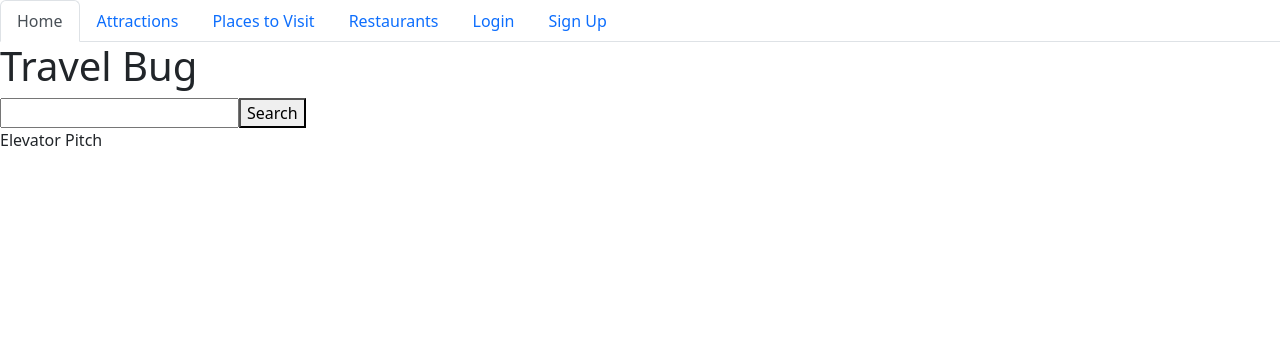
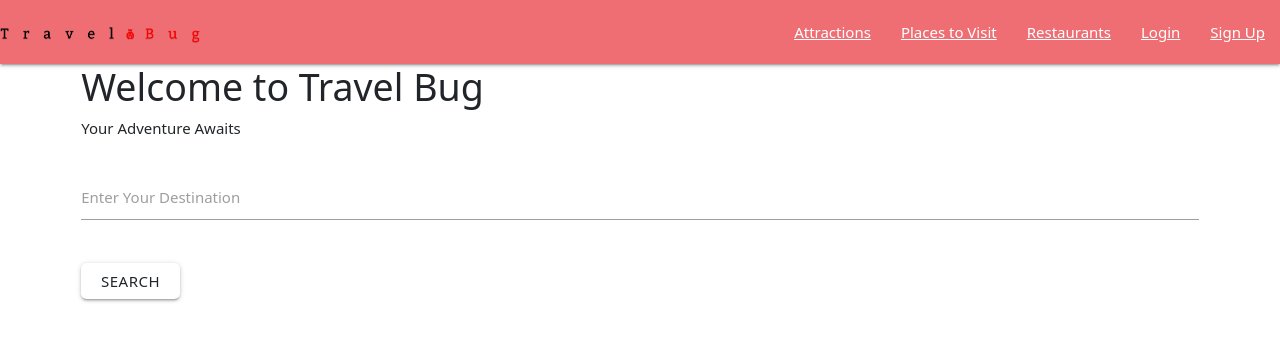
Before and after one commit to foxeyb28/Project-3-TravelBug, a React (Create React App) app in the folder client/: page / in a window 1280 px wide. Shown: the top 340 px of the page. Built offline with nearby package versions, Linux system fonts and the light colour scheme.

Commit message:
css styling

```diff
--- a/client/package.json
+++ b/client/package.json
@@ -10,6 +10,7 @@
     "bootstrap": "^5.2.3",
     "graphql": "^15.4.1",
     "jwt-decode": "^2.2.0",
+    "materialize-css": "^1.0.0-rc.2",
     "node-fetch": "^3.3.2",
     "react": "^16.13.1",
     "react-bootstrap": "^2.7.0",
--- a/client/src/components/LoginForm.js
+++ b/client/src/components/LoginForm.js
@@ -1,13 +1,12 @@
-// see SignupForm.js for comments
-import { useState } from 'react';
-import { Form, Button, Alert } from 'react-bootstrap';
+import React, { useState } from 'react';
+import M from 'materialize-css';
+import 'materialize-css/dist/css/materialize.min.css';
 
 import { loginUser } from '../utils/API.js';
 import Auth from '../utils/auth';
 
 const LoginForm = () => {
   const [userFormData, setUserFormData] = useState({ email: '', password: '' });
-  const [validated] = useState(false);
   const [showAlert, setShowAlert] = useState(false);
 
   const handleInputChange = (event) => {
@@ -18,22 +17,14 @@ const LoginForm = () => {
   const handleFormSubmit = async (event) => {
     event.preventDefault();
 
-    // check if form has everything (as per react-bootstrap docs)
-    const form = event.currentTarget;
-    if (form.checkValidity() === false) {
-      event.preventDefault();
-      event.stopPropagation();
-    }
-
     try {
       const response = await loginUser(userFormData);
 
       if (!response.ok) {
-        throw new Error('something went wrong!');
+        throw new Error('Something went wrong!');
       }
 
       const { token, user } = await response.json();
-      console.log(user);
       Auth.login(token);
     } catch (err) {
       console.error(err);
@@ -41,51 +32,69 @@ const LoginForm = () => {
     }
 
     setUserFormData({
-      username: '',
       email: '',
       password: '',
     });
   };
 
   return (
-    <>
-      <Form noValidate validated={validated} onSubmit={handleFormSubmit}>
-        <Alert dismissible onClose={() => setShowAlert(false)} show={showAlert} variant='danger'>
-          Something went wrong with your login credentials!
-        </Alert>
-        <Form.Group className='mb-3'>
-          <Form.Label htmlFor='email'>Email</Form.Label>
-          <Form.Control
-            type='text'
-            placeholder='Your email'
-            name='email'
+    <div className="container" style={{ height: '100vh', display: 'flex', justifyContent: 'center', alignItems: 'center' }}>
+      <div className="row">
+        <form className="col s12 m8 offset-m2">
+          <div className="card-panel" style={{ padding: '20px', borderRadius: '10px' }}>
+            <h4>Login</h4>
+            <div className="input-field">
+              <input
+                id="email"
+                type="text"
+                className="validate"
+                placeholder="Your email"
+                name="email"
                 onChange={handleInputChange}
                 value={userFormData.email}
                 required
               />
-          <Form.Control.Feedback type='invalid'>Email is required!</Form.Control.Feedback>
-        </Form.Group>
+              <label htmlFor="email">Email</label>
+            </div>
 
-        <Form.Group className='mb-3'>
-          <Form.Label htmlFor='password'>Password</Form.Label>
-          <Form.Control
-            type='password'
-            placeholder='Your password'
-            name='password'
+            <div className="input-field">
+              <input
+                id="password"
+                type="password"
+                className="validate"
+                placeholder="Your password"
+                name="password"
                 onChange={handleInputChange}
                 value={userFormData.password}
                 required
               />
-          <Form.Control.Feedback type='invalid'>Password is required!</Form.Control.Feedback>
-        </Form.Group>
-        <Button
+              <label htmlFor="password">Password</label>
+            </div>
+
+            <button
               disabled={!(userFormData.email && userFormData.password)}
-          type='submit'
-          variant='success'>
+              className="btn waves-effect waves-light"
+              type="submit"
+              style={{ display: 'block', width: '100%' }}
+            >
               Submit
-        </Button>
-      </Form>
-    </>
+            </button>
+          </div>
+        </form>
+      </div>
+
+      {showAlert && (
+        <div className="row">
+          <div className="col s12">
+            <div className="card red darken-1">
+              <div className="card-content white-text">
+                Something went wrong with your login credentials!
+              </div>
+            </div>
+          </div>
+        </div>
+      )}
+    </div>
   );
 };
 
--- a/client/src/components/Navtabs.js
+++ b/client/src/components/Navtabs.js
@@ -1,67 +1,46 @@
 import React from 'react';
+import 'materialize-css/dist/css/materialize.min.css';
+import logo from './pages/images/logo1.png';
 
-// Here we are using object destructuring assignment to pluck off our variables from the props object
-// We assign them to their own variable names
 function NavTabs({ currentPage, handlePageChange }) {
   return (
-    <ul className="nav nav-tabs">
-      <li className="nav-item">
-        <a
-          href="#home"
-          onClick={() => handlePageChange('Home')}
-          // This is a conditional (ternary) operator that checks to see if the current page is "Home"
-          // If it is, we set the current page to 'nav-link-active', otherwise we set it to 'nav-link'
-          className={currentPage === 'Home' ? 'nav-link active' : 'nav-link'}
-        >
-          Home
+    <div className="wrapper">
+      <nav>
+        <div className="nav-wrapper">
+          <a href="#home" onClick={() => handlePageChange('Home')}>
+            <img src={logo} alt="Logo" style={{ width: '200px', height: 'auto' }} />
           </a>
-      </li>
-      <li className="nav-item">
-        <a
-          href="#attractions"
-          onClick={() => handlePageChange('Attractions')}
-          className={currentPage === 'Attractions' ? 'nav-link active' : 'nav-link'}
-        >
+          <ul id="nav-mobile" className="right hide-on-med-and-down">
+            <li>{/* Add content for the right side of the navigation bar */}</li>
+            <li>
+              <a href="#attractions" onClick={() => handlePageChange('Attractions')}>
                 Attractions
               </a>
             </li>
-      <li className="nav-item">
-        <a
-          href="#placestogo"
-          onClick={() => handlePageChange('PlacesToGo')}
-          className={currentPage === 'PlacesToGo' ? 'nav-link active' : 'nav-link'}
-        >
+            <li>
+              <a href="#placestogo" onClick={() => handlePageChange('PlacesToGo')}>
                 Places to Visit
               </a>
             </li>
-      <li className="nav-item">
-        <a
-          href="#Restaurants "
-          onClick={() => handlePageChange('Restaurants')}
-          className={currentPage === 'Restaurants ' ? 'nav-link active' : 'nav-link'}
-        >
+            <li>
+              <a href="#Restaurants" onClick={() => handlePageChange('Restaurants')}>
                 Restaurants
               </a>
             </li>
-      <li className="nav-item">
-        <a
-          href="#Login"
-          onClick={() => handlePageChange('Login')}
-          className={currentPage === 'Login' ? 'nav-link active' : 'nav-link'}
-        >
+            <li>
+              <a href="#Login" onClick={() => handlePageChange('Login')}>
                 Login
               </a>
             </li>
-      <li className="nav-item">
-        <a
-          href="#SignUp"
-          onClick={() => handlePageChange('SignUp')}
-          className={currentPage === 'SignUp' ? 'nav-link active' : 'nav-link'}
-        >
+            <li>
+              <a href="#SignUp" onClick={() => handlePageChange('SignUp')}>
                 Sign Up
               </a>
             </li>
           </ul>
+        </div>
+      </nav>
+    </div>
   );
 }
 
--- a/client/src/components/SignUpForm.js
+++ b/client/src/components/SignUpForm.js
@@ -1,16 +1,7 @@
 import { useState } from 'react';
-import { Form, Button, Alert } from 'react-bootstrap';
-
-import { createUser } from '../utils/API';
-import Auth from '../utils/auth';
 
 const SignupForm = () => {
-  // set initial form state
   const [userFormData, setUserFormData] = useState({ username: '', email: '', password: '' });
-  // set state for form validation
-  const [validated] = useState(false);
-  // set state for alert
-  const [showAlert, setShowAlert] = useState(false);
 
   const handleInputChange = (event) => {
     const { name, value } = event.target;
@@ -20,27 +11,7 @@ const SignupForm = () => {
   const handleFormSubmit = async (event) => {
     event.preventDefault();
 
-    // check if form has everything (as per react-bootstrap docs)
-    const form = event.currentTarget;
-    if (form.checkValidity() === false) {
-      event.preventDefault();
-      event.stopPropagation();
-    }
-
-    try {
-      const response = await createUser(userFormData);
-
-      if (!response.ok) {
-        throw new Error('something went wrong!');
-      }
-
-      const { token, user } = await response.json();
-      console.log(user);
-      Auth.login(token);
-    } catch (err) {
-      console.error(err);
-      setShowAlert(true);
-    }
+    // Handle form submission as you did before
 
     setUserFormData({
       username: '',
@@ -50,60 +21,66 @@ const SignupForm = () => {
   };
 
   return (
-    <>
-      {/* This is needed for the validation functionality above */}
-      <Form noValidate validated={validated} onSubmit={handleFormSubmit}>
-        {/* show alert if server response is bad */}
-        <Alert dismissible onClose={() => setShowAlert(false)} show={showAlert} variant='danger'>
-          Something went wrong with your signup!
-        </Alert>
-
-        <Form.Group className='mb-3'>
-          <Form.Label htmlFor='username'>Username</Form.Label>
-          <Form.Control
-            type='text'
-            placeholder='Your username'
-            name='username'
+    <div className="container" style={{ height: '100vh', display: 'flex', justifyContent: 'center', alignItems: 'center' }}>
+      <div className="row">
+        <div className="col s12 m6">
+          <div className="card" style={{ padding: '20px', borderRadius: '10px' }}>
+            <div className="card-content">
+              <h4 className="center-align">Sign Up</h4>
+              <div className="input-field">
+                <input
+                  id="username"
+                  type="text"
+                  className="validate"
+                  placeholder="Your username"
+                  name="username"
                   onChange={handleInputChange}
                   value={userFormData.username}
                   required
                 />
-          <Form.Control.Feedback type='invalid'>Username is required!</Form.Control.Feedback>
-        </Form.Group>
-
-        <Form.Group className='mb-3'>
-          <Form.Label htmlFor='email'>Email</Form.Label>
-          <Form.Control
-            type='email'
-            placeholder='Your email address'
-            name='email'
+                <label htmlFor="username">Username</label>
+              </div>
+              <div className="input-field">
+                <input
+                  id="email"
+                  type="email"
+                  className="validate"
+                  placeholder="Your email address"
+                  name="email"
                   onChange={handleInputChange}
                   value={userFormData.email}
                   required
                 />
-          <Form.Control.Feedback type='invalid'>Email is required!</Form.Control.Feedback>
-        </Form.Group>
-
-        <Form.Group className='mb-3'>
-          <Form.Label htmlFor='password'>Password</Form.Label>
-          <Form.Control
-            type='password'
-            placeholder='Your password'
-            name='password'
+                <label htmlFor="email">Email</label>
+              </div>
+              <div className="input-field">
+                <input
+                  id="password"
+                  type="password"
+                  className="validate"
+                  placeholder="Your password"
+                  name="password"
                   onChange={handleInputChange}
                   value={userFormData.password}
                   required
                 />
-          <Form.Control.Feedback type='invalid'>Password is required!</Form.Control.Feedback>
-        </Form.Group>
-        <Button
-          disabled={!(userFormData.username && userFormData.email && userFormData.password)}
-          type='submit'
-          variant='success'>
+                <label htmlFor="password">Password</label>
+              </div>
+            </div>
+            <div className="card-action center-align">
+              <button
+                className="btn waves-effect waves-light"
+                type="submit"
+                style={{ display: 'block', width: '100%' }}
+              >
                 Submit
-        </Button>
-      </Form>
-    </>
+                <i className="material-icons right"></i>
+              </button>
+            </div>
+          </div>
+        </div>
+      </div>
+    </div>
   );
 };
 
--- a/client/src/components/pages/Home.js
+++ b/client/src/components/pages/Home.js
@@ -1,14 +1,48 @@
-import React from 'react';
+import React, { useEffect } from 'react';
+import M from 'materialize-css';
 
-export default function Home({handleChange, handleSearch, cityName}) {
+export default function Home({ handleChange, handleSearch, cityName }) {
+  useEffect(() => {
+    M.AutoInit();
+  }, []);
+
   return (
-    <div>
-      <h1>Travel Bug</h1>
-      <input value ={cityName} name ='cityName' onChange={handleChange}/>
-      <button onClick={handleSearch}>Search</button>
-      <p>
-        Elevator Pitch
-      </p>
+    <div className="container">
+      <div className="row">
+        <div className="col s12">
+          <h1>Welcome to Travel Bug</h1>
+          <p>Your Adventure Awaits</p>
+        </div>
+      </div>
+
+      <div className="row">
+        <div className="input-field col s12">
+          <input
+            id="cityName"
+            type="text"
+            className="validate"
+            value={cityName}
+            name="cityName"
+            onChange={handleChange}
+          />
+          <label htmlFor="cityName">Enter Your Destination</label>
+        </div>
+      </div>
+
+      <div className="row">
+        <div className="col s12">
+          <button
+            className="btn waves-effect waves-light"
+            type="submit"
+            name="action"
+            onClick={handleSearch}
+          >
+            Search
+            <i className="material-icons right"></i> {/* Changed the icon to 'search' */}
+          </button>
+
+        </div>
+      </div>
     </div>
   );
 }
--- a/client/src/components/pages/Restaurants.js
+++ b/client/src/components/pages/Restaurants.js
@@ -6,6 +6,7 @@ export default function Restaurants({ restaurant }) {
     <div>
       <h2>Local Restaurants</h2>
       <p>Local Restaurants you should check out:</p>
+
       <ul>
         {restaurant.map((restaurant) => (
           <li key={restaurant.id}>{restaurant.name}</li>
```
Also changed, not shown: client/src/components/pages/images/logo1.png (added), client/src/components/pages/images/style.css (added), 1 other file (tests, documents, lock files or other folders). Lines whose indentation alone changed are shown as unchanged.
